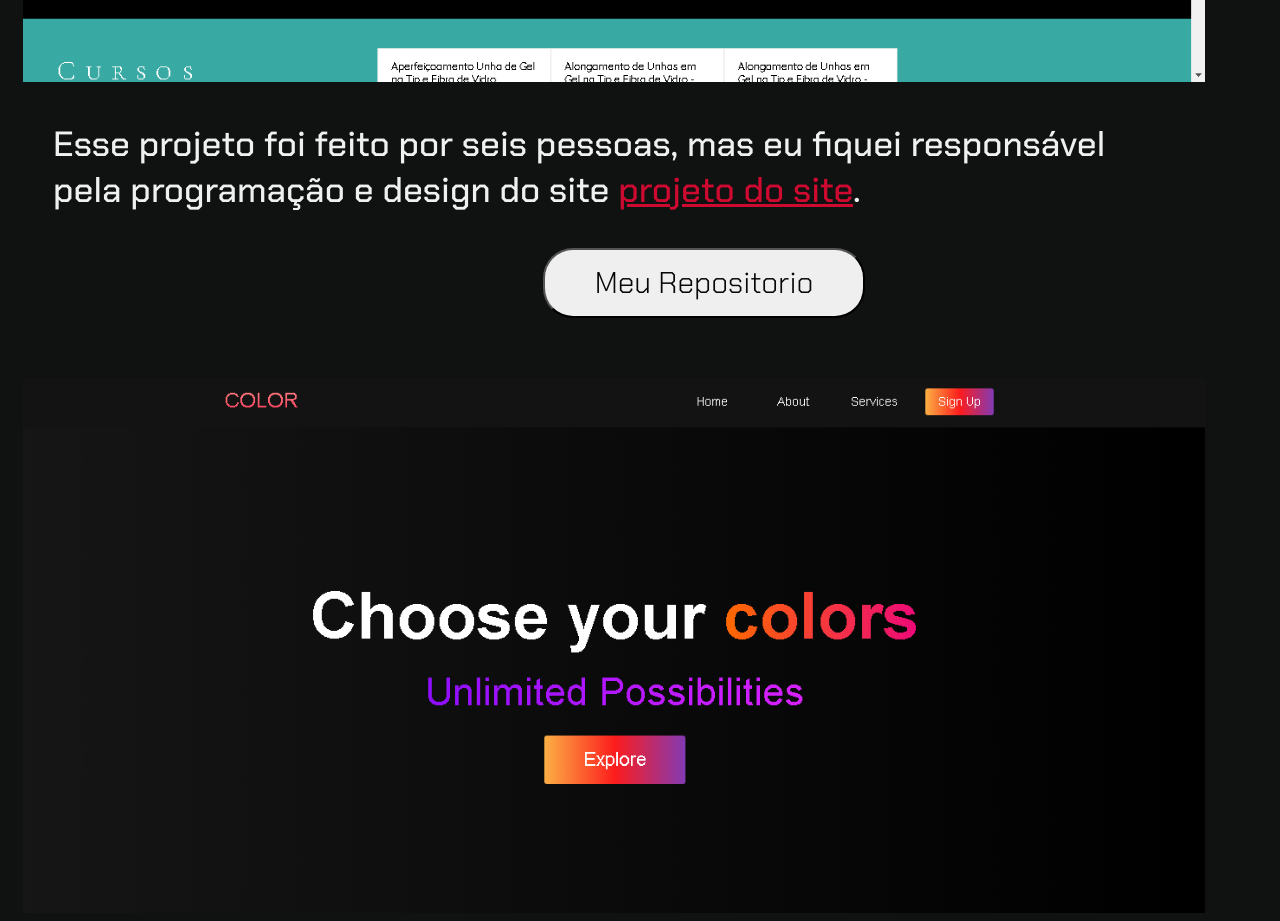
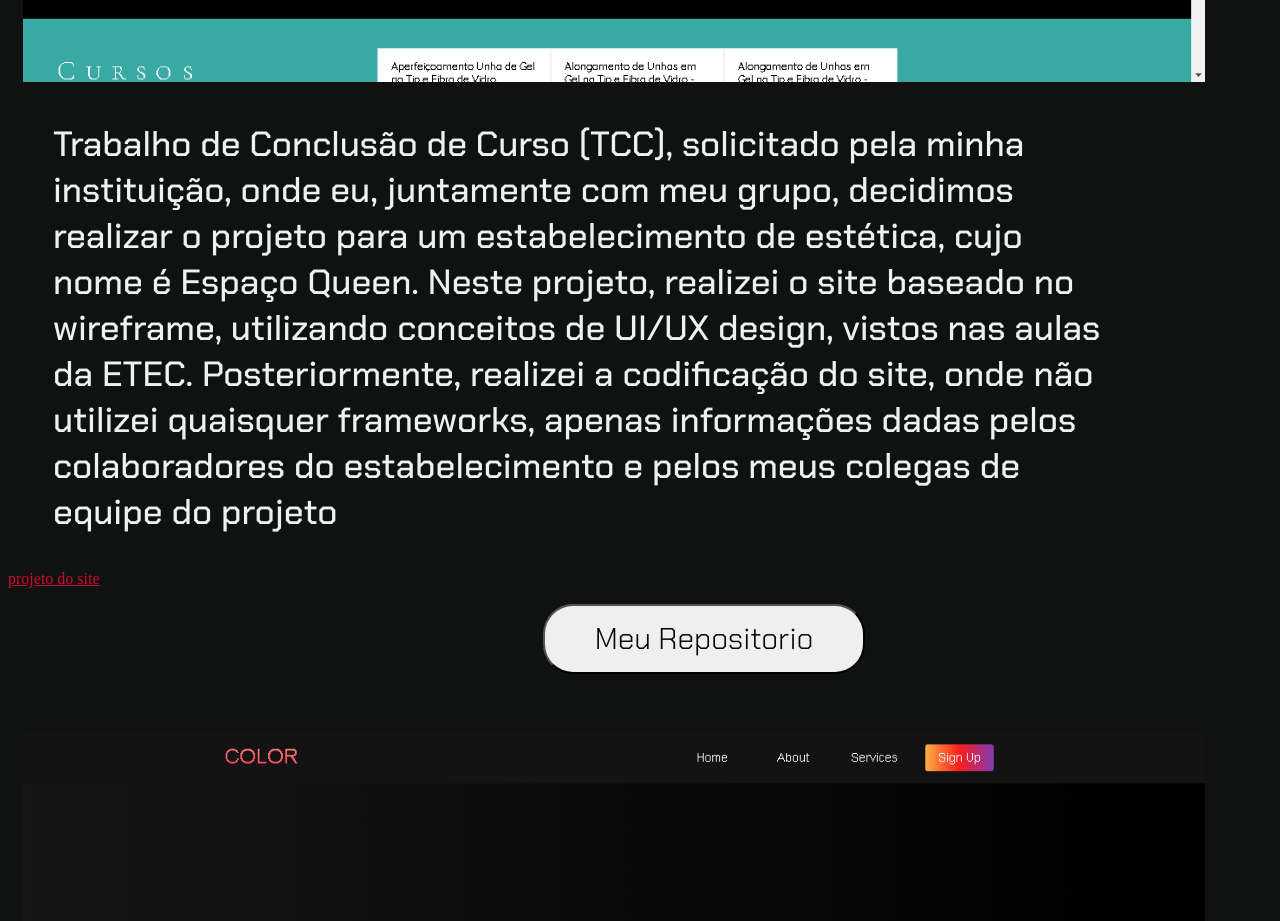
Before and after one commit to ademir15394/Portifolio, a plain HTML site: page portifolio/index.html in a window 1280 px wide. Shown: the part 2260-3181 px from the top of the page. Drawn offline with Linux system fonts and the light colour scheme.

Commit message:
Add files via upload

```diff
--- a/portifolio/index.html
+++ b/portifolio/index.html
@@ -33,7 +33,9 @@
         <h3 class="titulo1">Meus Projetos</h3>
         <img class="img-site" src="espaço queen.png" alt="">
 
-        <p class="text-site">Esse projeto foi feito por seis pessoas, mas eu fiquei responsável pela programação e design do site <a class="link" target="_blank" href="https://ademir15394.github.io/TCC/projeto%20tcc/">projeto do site</a>. </p>
+        <p class="text-site">Trabalho de Conclusão de Curso (TCC), solicitado pela minha instituição, onde eu, juntamente com meu grupo, decidimos realizar o projeto para um estabelecimento de estética, cujo nome é Espaço Queen.
+
+            Neste projeto, realizei o site baseado no wireframe, utilizando conceitos de UI/UX design, vistos nas aulas da ETEC. Posteriormente, realizei a codificação do site, onde não utilizei quaisquer frameworks, apenas informações dadas pelos colaboradores do estabelecimento e pelos meus colegas de equipe do projeto</p><a class="link" target="_blank" href="https://ademir15394.github.io/TCC/projeto%20tcc/">projeto do site</a>. </p>
 
         <button class="btn"><a class="link-btn" target="_blank" href="https://github.com/ademir15394/TCC"> Meu Repositorio </a></button>
 
```
